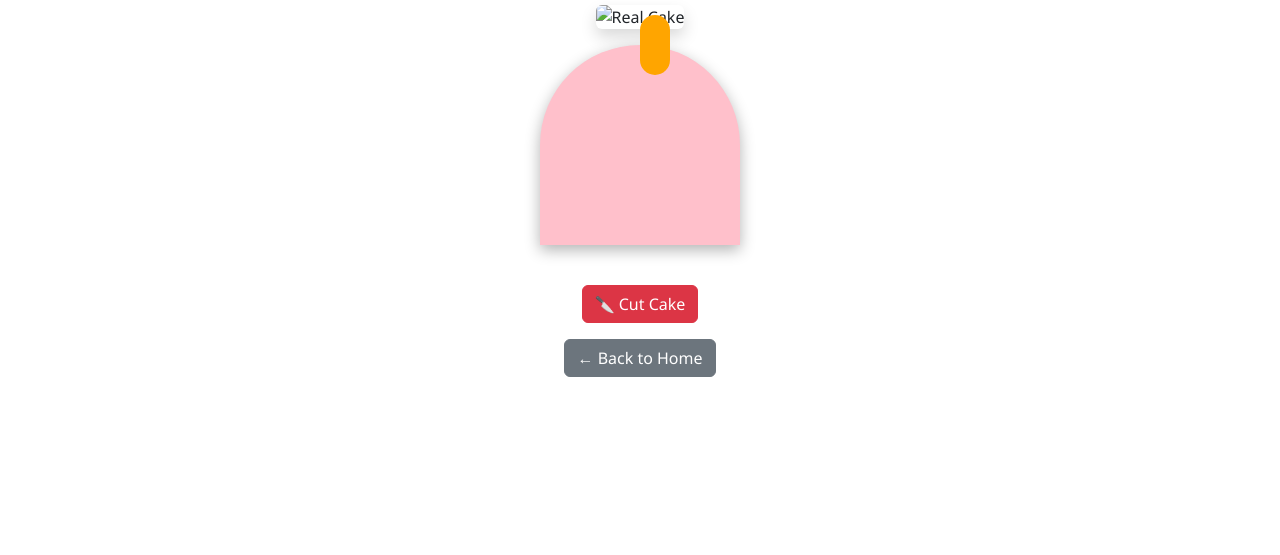
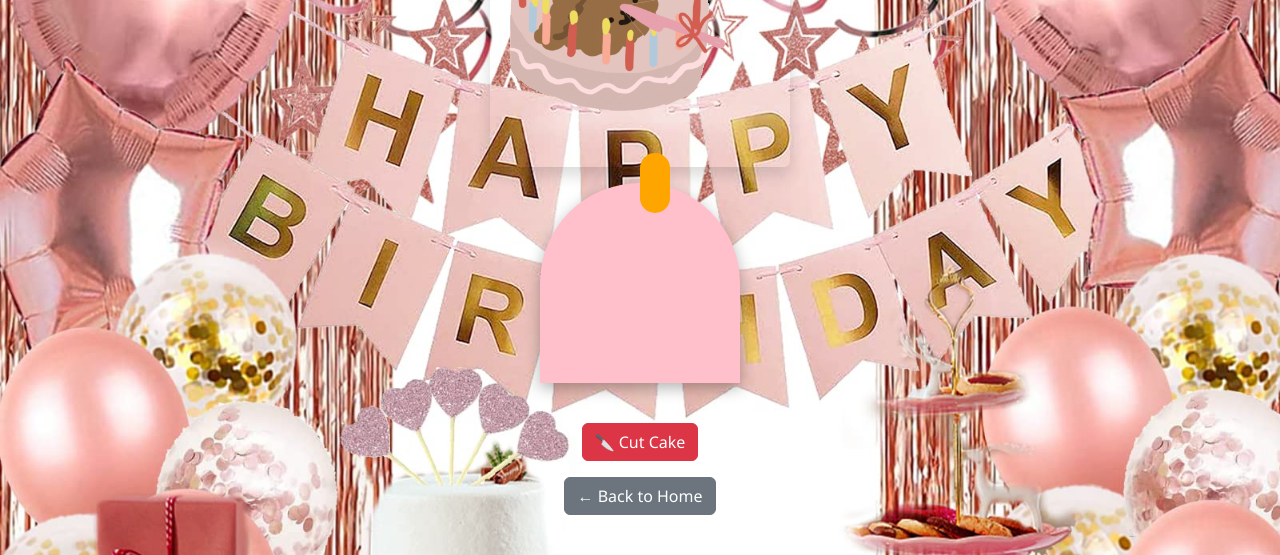
Before and after one commit to Piyush04012004yadav/happy-birthday, a plain HTML site: page cakecut.html in a window 1280 px wide. Shown: the part 245-800 px from the top of the page. Drawn offline with nearby package versions, Linux system fonts and the light colour scheme.

Commit message:
Update cakecut.html

```diff
--- a/cakecut.html
+++ b/cakecut.html
@@ -6,7 +6,7 @@
   <link href="https://cdn.jsdelivr.net/npm/bootstrap@5.3.0/dist/css/bootstrap.min.css" rel="stylesheet">
   <style>
     body {
-      background-image: url('/birthdaywish.html/party decorations.png');
+      background-image: url('party decorations.png');
       background-size: cover;
       background-repeat: no-repeat;
       background-position: center;
@@ -64,12 +64,12 @@
 
   <h1 class="mb-4">🎂 Time to Cut the Cake!</h1>
 
-  <img src="/birthdaywish.html/Celebration Sticker by kco.gif" alt="Real Cake" class="img-fluid rounded shadow mb-3" style="max-width: 300px;">
+  <img src="Celebration Sticker by kco.gif" alt="Real Cake" class="img-fluid rounded shadow mb-3" style="max-width: 300px;">
   <div class="cake" id="cake"></div>
   <div class="slice" id="slice"></div>
 
   <button onclick="cutCake()" class="btn btn-danger cut-button">🔪 Cut Cake</button>
-  <a href="/birthdaywish.html/BIRTHDAY.html" class="btn btn-secondary mt-3">← Back to Home</a>
+  <a href="BIRTHDAY.html" class="btn btn-secondary mt-3">← Back to Home</a>
 
   <script>
     function cutCake() {
```
